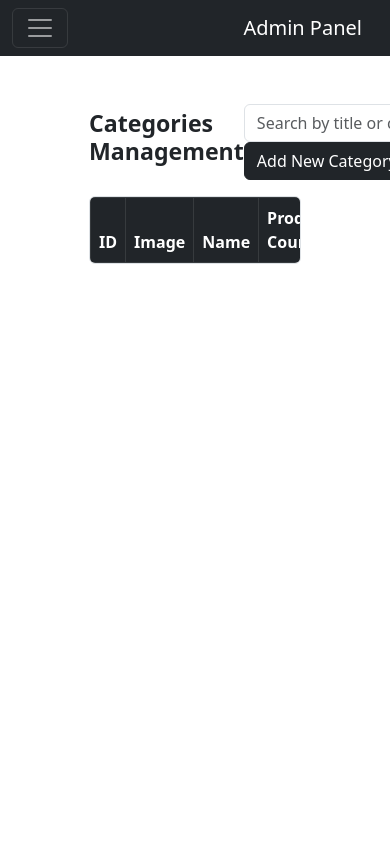
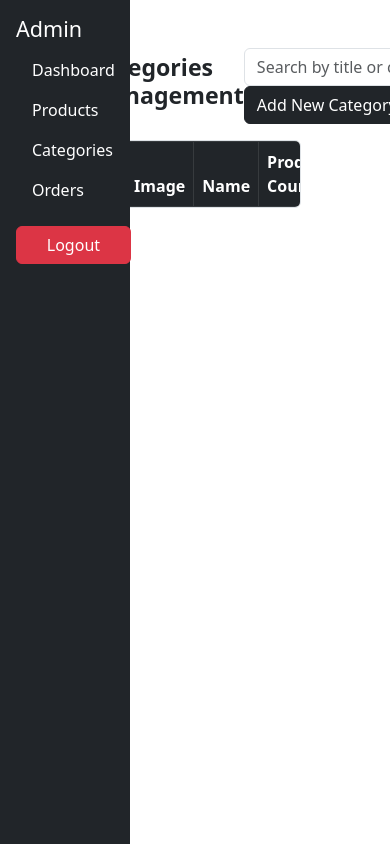
Before and after one commit to Elaf28/E-commerce, a website: page Admin/adminCategories.html in a window 390 px wide. Shown: the top 844 px of the page. Drawn offline with nearby package versions, Linux system fonts and the light colour scheme; some packages are replaced by stand-ins of ours; no server answers; a script that the page names is missing.

Commit message:
Refactor sidebar for better responsiveness

```diff
--- a/Admin/adminCategories.html
+++ b/Admin/adminCategories.html
@@ -10,51 +10,37 @@
 </head>
 
 <body>
-    <!-- Hamburger button for small screens -->
-  <nav class="navbar bg-dark navbar-dark d-md-none">
     <div class="container-fluid">
-      <button class="navbar-toggler" type="button" data-bs-toggle="collapse" data-bs-target="#mobileSidebar"
-        aria-controls="mobileSidebar" aria-expanded="false" aria-label="Toggle navigation">
-        <span class="navbar-toggler-icon"></span>
-      </button>
-      <span class="navbar-brand mb-0 h1">Admin Panel</span>
-    </div>
-  </nav>
+        <div class="row">
+            <!-- Sidebar -->
+            <div id="sidebar" class="col-4 col-md-2 bg-dark text-white min-vh-100 p-0 position-fixed top-0 start-0 h-100">
+                <div class="p-3">
+                    <h4>Admin</h4>
+                    <ul class="nav flex-column">
+                        <li class="nav-item">
+                            <a href="dashboard.html" class="nav-link text-white">Dashboard</a>
+                        </li>
 
-  <div class="container-fluid">
-    <div class="row">
+                        <li class="nav-item">
+                            <a href="adminProducts.html" class="nav-link text-white">Products</a>
+                        </li>
 
-      <!-- Sidebar -->
-      <div id="sidebar" class="col-4 col-md-2 bg-dark text-white p-0 d-none d-md-block">
-        <div class="p-3">
-          <h4>Admin Panel</h4>
-          <ul class="nav flex-column">
-            <ul class="nav flex-column">
-              <li class="nav-item"> <a href="dashboard.html" class="nav-link text-white">Dashboard</a> </li>
-              <li class="nav-item"> <a href="adminProducts.html" class="nav-link text-white">Products</a> </li>
-              <li class="nav-item"> <a href="adminCategories.html" class="nav-link text-white">Categories</a> </li>
-              <li class="nav-item"> <a href="orders.html" class="nav-link text-white">Orders</a> </li>
-              <li class="nav-item mt-3"> <button class="btn btn-danger w-100" onclick="logout()">Logout</button> </li>
-            </ul>
-          </ul>
-        </div>
-      </div>
+                        <li class="nav-item">
+                            <a href="adminCategories.html" class="nav-link text-white">Categories</a>
+                        </li>
 
-      <!-- Sidebar for small screens -->
-      <div class="collapse bg-dark text-white" id="mobileSidebar">
-        <div class="p-3">
-          <h4>Admin Panel</h4>
-          <ul class="nav flex-column">
-            <li class="nav-item"><a href="dashboard.html" class="nav-link text-white">Dashboard</a></li>
-            <li class="nav-item"><a href="adminProducts.html" class="nav-link text-white">Products</a></li>
-            <li class="nav-item"><a href="adminCategories.html" class="nav-link text-white">Categories</a></li>
-            <li class="nav-item"><a href="orders.html" class="nav-link text-white">Orders</a></li>
-            <li class="nav-item mt-3">
-              <button class="btn btn-danger w-100" onclick="logout()">Logout</button>
-            </li>
-          </ul>
-        </div>
-      </div>
+                        <li class="nav-item">
+                            <a href="orders.html" class="nav-link text-white">Orders</a>
+                        </li>
+
+                        <li class="nav-item mt-3">
+                            <button class="btn btn-danger w-100" onclick="logout()">
+                                Logout
+                            </button>
+                        </li>
+                    </ul>
+                </div>
+            </div>
 
             <main class="col-8 col-md-10 offset-2">
 
```
